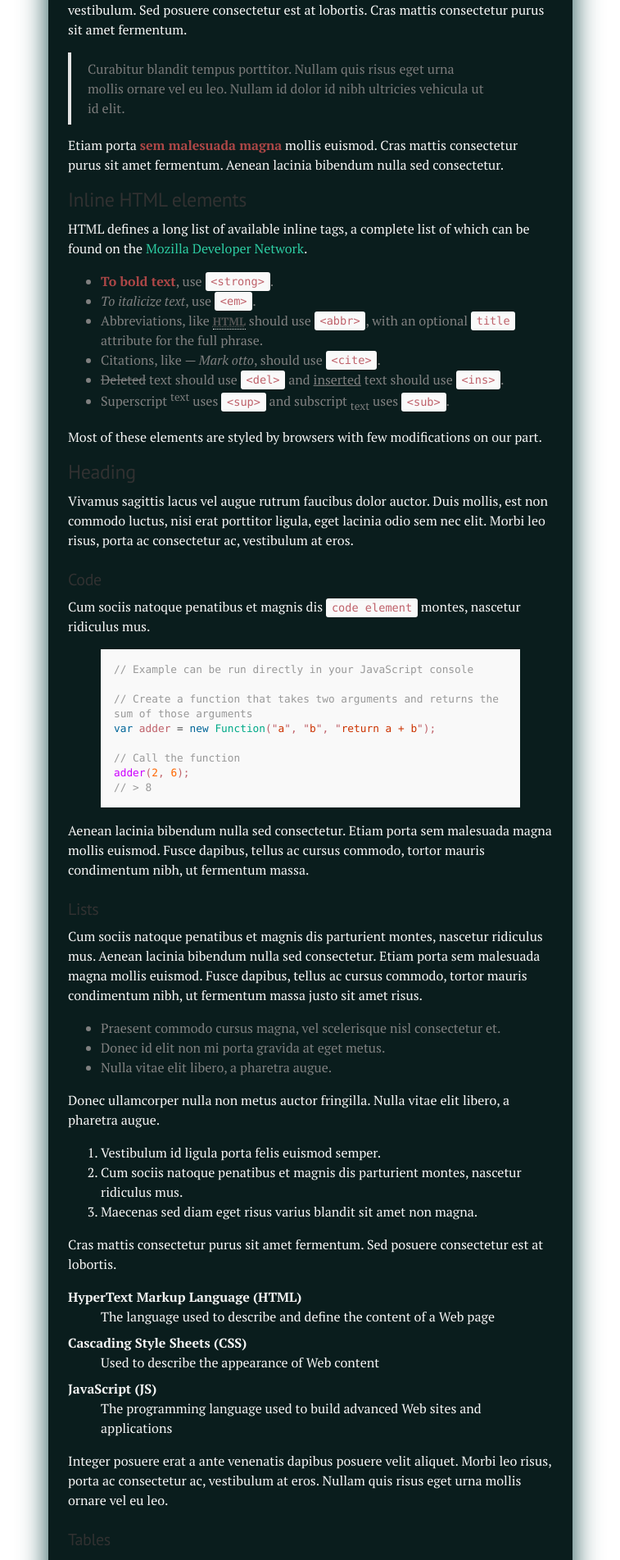
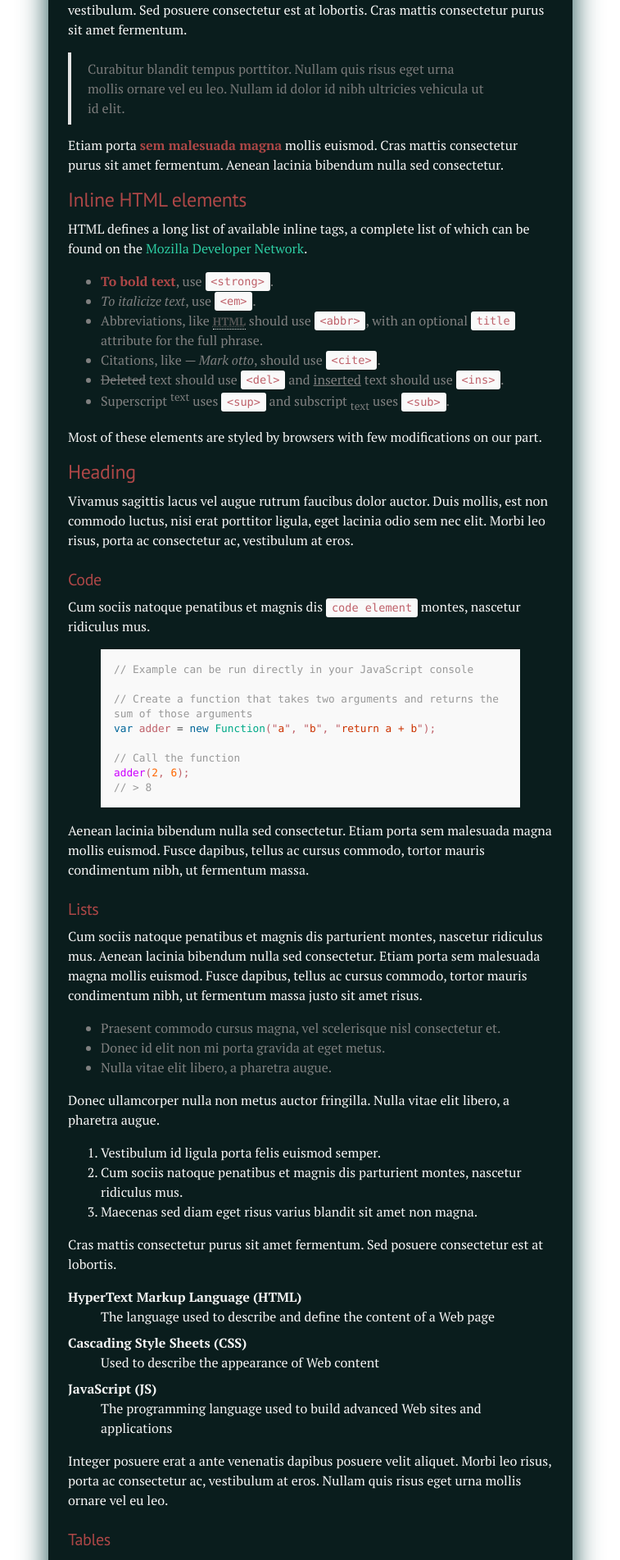
Before and after one commit to DharmeshPandav/dharmeshpandav.github.io, a Jekyll site: the page built from _posts/2014-01-01-example-content.md, in a window 1280 px wide. Shown: the part 434-2337 px from the top of the page at 82% size, without its empty margins (261-1018 px from the left). Built offline with Jekyll 4.4.1, drawn with Linux system fonts in a browser that asks for light colours; nearby versions of some CDN libraries; Markdown is read by kramdown in place of the engine named in the settings.

Commit message:
changing theme

```diff
--- a/public/css/lanyon.css
+++ b/public/css/lanyon.css
@@ -580,7 +580,12 @@ a.pagination-item:hover {
     color:#2DCCA2;
     text-decoration: none;
 }
-
+.theme-base-02 h1,
+.theme-base-02 h2,
+.theme-base-02 h3,
+.theme-base-02 h4,
+.theme-base-02 h5,
+.theme-base-02 h6,
 .theme-base-02 strong {
     color: #AD4747;
 }
```
